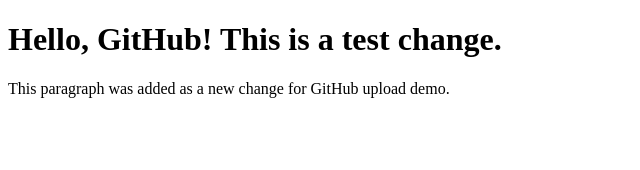
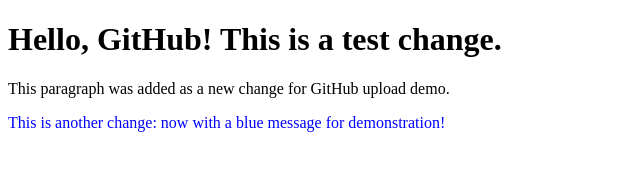
Before and after one commit to samloop007/fake-commit-, a plain HTML site: page index.html in a window 1280 px wide. Shown: the whole page, without its empty margins (0-640 px from the left). Drawn offline with Linux system fonts and the light colour scheme.

Commit message:
Add blue message paragraph to index.html for demo

```diff
--- a/index.html
+++ b/index.html
@@ -8,5 +8,6 @@
 <body>
     <h1>Hello, GitHub! This is a test change.</h1>
     <p>This paragraph was added as a new change for GitHub upload demo.</p>
+    <p style="color:blue;">This is another change: now with a blue message for demonstration!</p>
 </body>
 </html>
```
